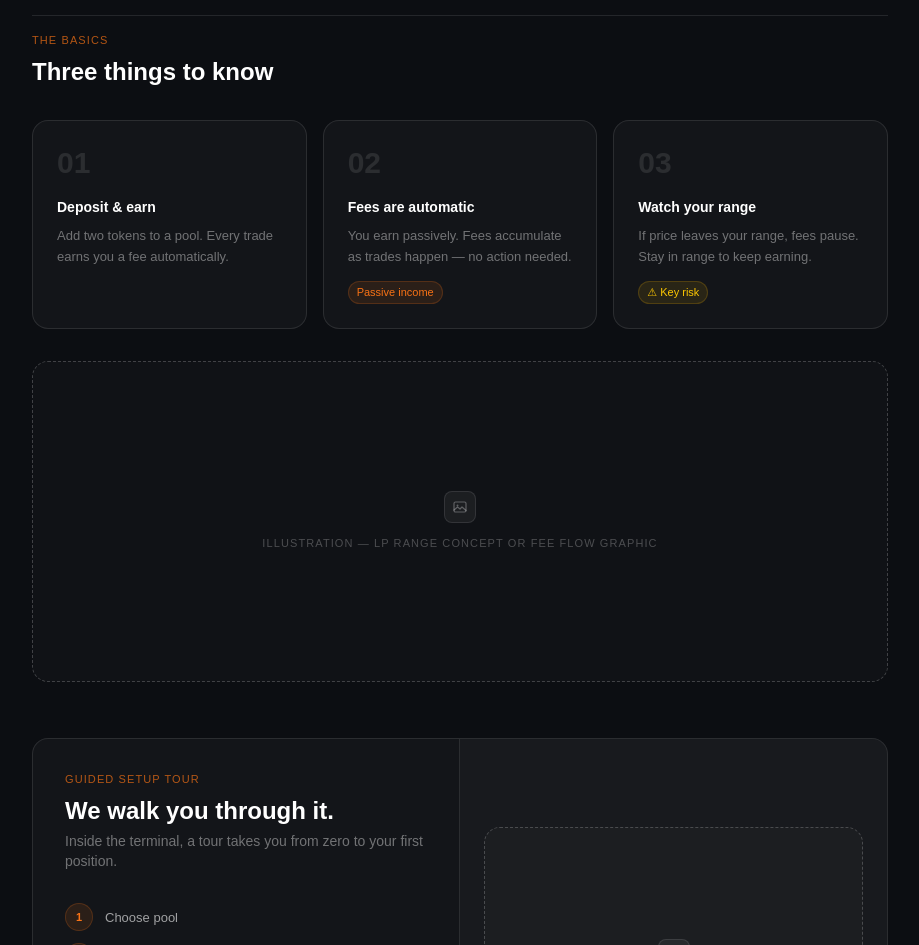
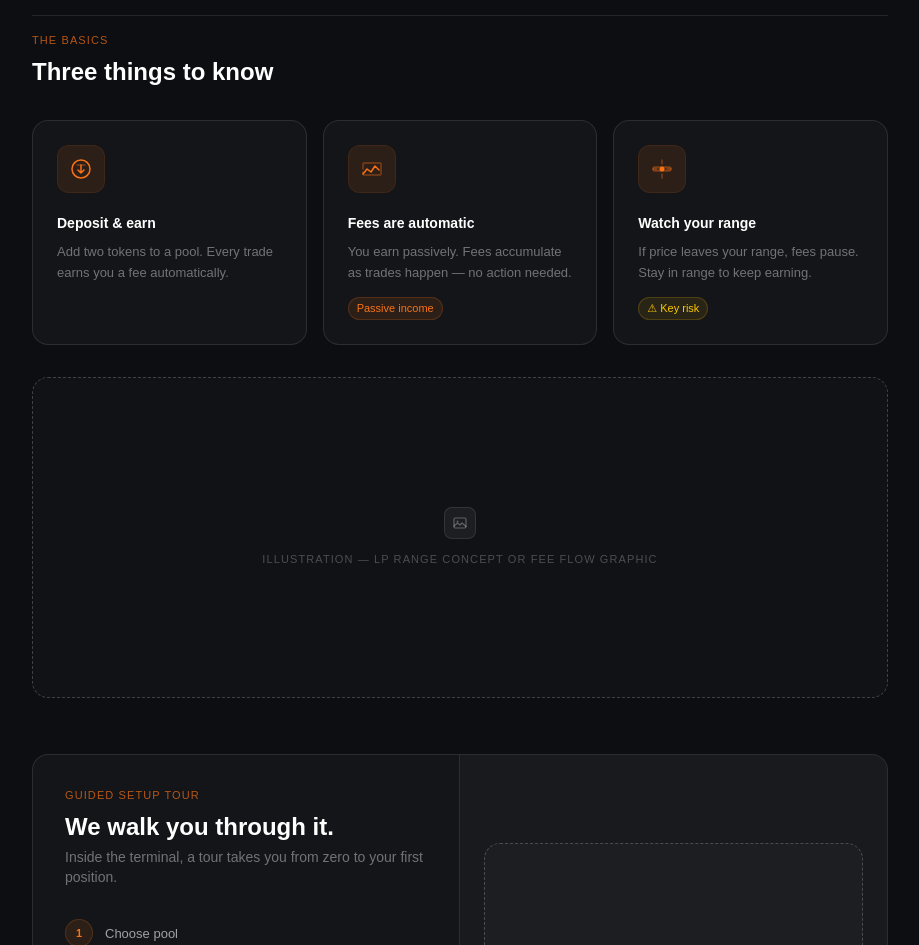
Before and after one commit to zaikshev88/meteora-starter, a Next.js app: page / in a window 1280 px wide. Shown: the part 980-1925 px from the top of the page, without its empty margins (180-1099 px from the left). Built offline with nearby package versions, Linux system fonts and the light colour scheme.

Commit message:
Add icons

```diff
--- a/app/page.tsx
+++ b/app/page.tsx
@@ -113,12 +113,34 @@ export default function StarterPage() {
 
           <div className="grid grid-cols-1 sm:grid-cols-3 gap-4 mb-8">
             {[
-              { num: "01", title: "Deposit & earn", body: "Add two tokens to a pool. Every trade earns you a fee automatically.", tag: null, tagStyle: "" },
-              { num: "02", title: "Fees are automatic", body: "You earn passively. Fees accumulate as trades happen — no action needed.", tag: "Passive income", tagStyle: "bg-[#F97316]/10 text-[#F97316] border-[#F97316]/20" },
-              { num: "03", title: "Watch your range", body: "If price leaves your range, fees pause. Stay in range to keep earning.", tag: "⚠ Key risk", tagStyle: "bg-yellow-500/10 text-yellow-400 border-yellow-500/20" },
+              { icon: "deposit", title: "Deposit & earn", body: "Add two tokens to a pool. Every trade earns you a fee automatically.", tag: null, tagStyle: "" },
+              { icon: "fees", title: "Fees are automatic", body: "You earn passively. Fees accumulate as trades happen — no action needed.", tag: "Passive income", tagStyle: "bg-[#F97316]/10 text-[#F97316] border-[#F97316]/20" },
+              { icon: "range", title: "Watch your range", body: "If price leaves your range, fees pause. Stay in range to keep earning.", tag: "⚠ Key risk", tagStyle: "bg-yellow-500/10 text-yellow-400 border-yellow-500/20" },
             ].map((c) => (
-              <div key={c.num} className="bg-white/[0.03] border border-white/10 rounded-2xl p-6 hover:border-[#F97316]/20 transition-colors">
-                <p className="text-3xl font-bold text-white/10 mb-4">{c.num}</p>
+              <div key={c.icon} className="bg-white/[0.03] border border-white/10 rounded-2xl p-6 hover:border-[#F97316]/20 transition-colors">
+                <div className="w-12 h-12 rounded-xl bg-[#F97316]/10 border border-[#F97316]/10 flex items-center justify-center mb-5">
+                  {c.icon === "deposit" && (
+                    <svg width="24" height="24" viewBox="0 0 24 24" fill="none">
+                      <circle cx="12" cy="12" r="9" stroke="#F97316" strokeWidth="1.5"/>
+                      <path d="M12 8v8M9 13l3 3 3-3" stroke="#F97316" strokeWidth="1.5" strokeLinecap="round" strokeLinejoin="round"/>
+                      <path d="M8 8h8" stroke="#F97316" strokeWidth="1.5" strokeLinecap="round" opacity="0.4"/>
+                    </svg>
+                  )}
+                  {c.icon === "fees" && (
+                    <svg width="24" height="24" viewBox="0 0 24 24" fill="none">
+                      <path d="M3 17l4-5 4 3 4-6 4 4" stroke="#F97316" strokeWidth="1.5" strokeLinecap="round" strokeLinejoin="round"/>
+                      <path d="M3 12V7a1 1 0 011-1h16a1 1 0 011 1v10a1 1 0 01-1 1H4a1 1 0 01-1-1v-2" stroke="#F97316" strokeWidth="1.5" strokeLinecap="round" opacity="0.4"/>
+                    </svg>
+                  )}
+                  {c.icon === "range" && (
+                    <svg width="24" height="24" viewBox="0 0 24 24" fill="none">
+                      <rect x="3" y="10" width="18" height="4" rx="2" fill="#F97316" fillOpacity="0.15" stroke="#F97316" strokeWidth="1.5" strokeOpacity="0.4"/>
+                      <path d="M12 3v4M12 17v4" stroke="#F97316" strokeWidth="1.5" strokeLinecap="round" opacity="0.4"/>
+                      <circle cx="12" cy="12" r="2.5" fill="#F97316"/>
+                      <path d="M7 12H3M21 12h-4" stroke="#F97316" strokeWidth="1.5" strokeLinecap="round" opacity="0.4"/>
+                    </svg>
+                  )}
+                </div>
                 <h3 className="text-sm font-semibold text-white mb-2">{c.title}</h3>
                 <p className="text-[13px] text-white/40 leading-relaxed mb-3">{c.body}</p>
                 {c.tag && (
```
